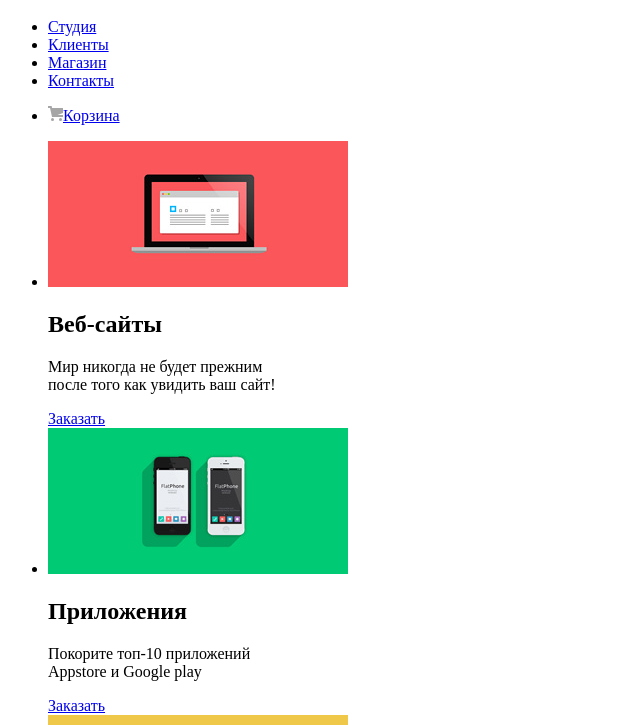
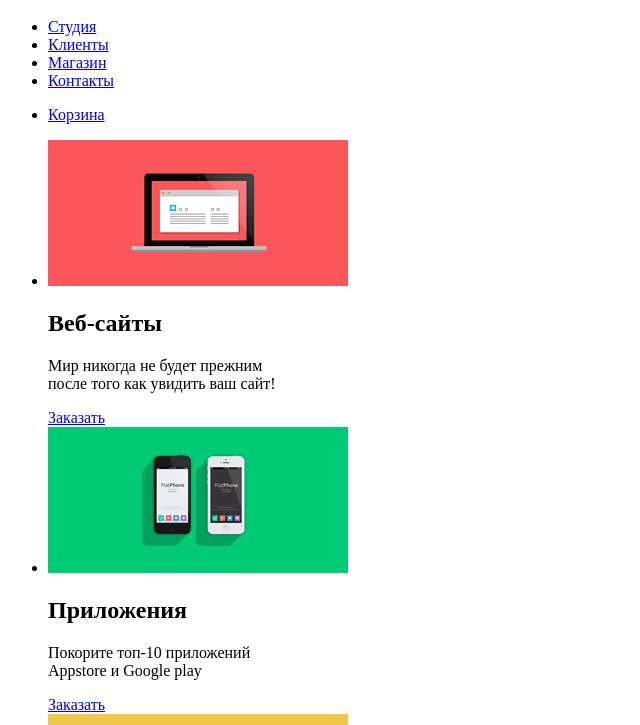
Before and after one commit to Semenof/238671-nerds-24, a plain HTML site: page index.html in a window 1280 px wide. Shown: the part 75-800 px from the top of the page, without its empty margins (0-640 px from the left). Drawn offline with Linux system fonts and the light colour scheme.

Commit message:
исправил

```diff
--- a/index.html
+++ b/index.html
@@ -15,7 +15,7 @@
           <li><a href="contacts.html">Контакты</a></li>
         </ul>
         <ul class="user-navigation">
-          <li class="basket"><a href="#"><img src="img/cart-icon.svg" alt="корзина">Корзина</a></li>
+          <li class="basket"><a href="#">Корзина</a></li>
         </ul>
       </nav>
     </header>
@@ -44,9 +44,6 @@
         </section>
       </main>
       <footer class="main-footer">
-        <!-- <a class="social-button" href="#">Вконтакте</a>
-        <a class="social-button" href="#">Фейсбук</a>
-        <a class="social-button" href="#">Инстаграм</a> -->
         <a class="social-button" href="https://vk.com/"><img src="img/vk-icon.svg" alt="vk"> Вконтакте</a>
         <a class="social-button" href="https://www.facebook.com"><img src="img/fb-icon.svg" alt="facebook"> Фейсбук</a>
         <a class="social-button" href="https://www.instagram.com"><img src="img/insta-icon.svg" alt="instagram"> Инстаграм</a>
```
Also changed, not shown: inner.html (+1 -1 lines).
